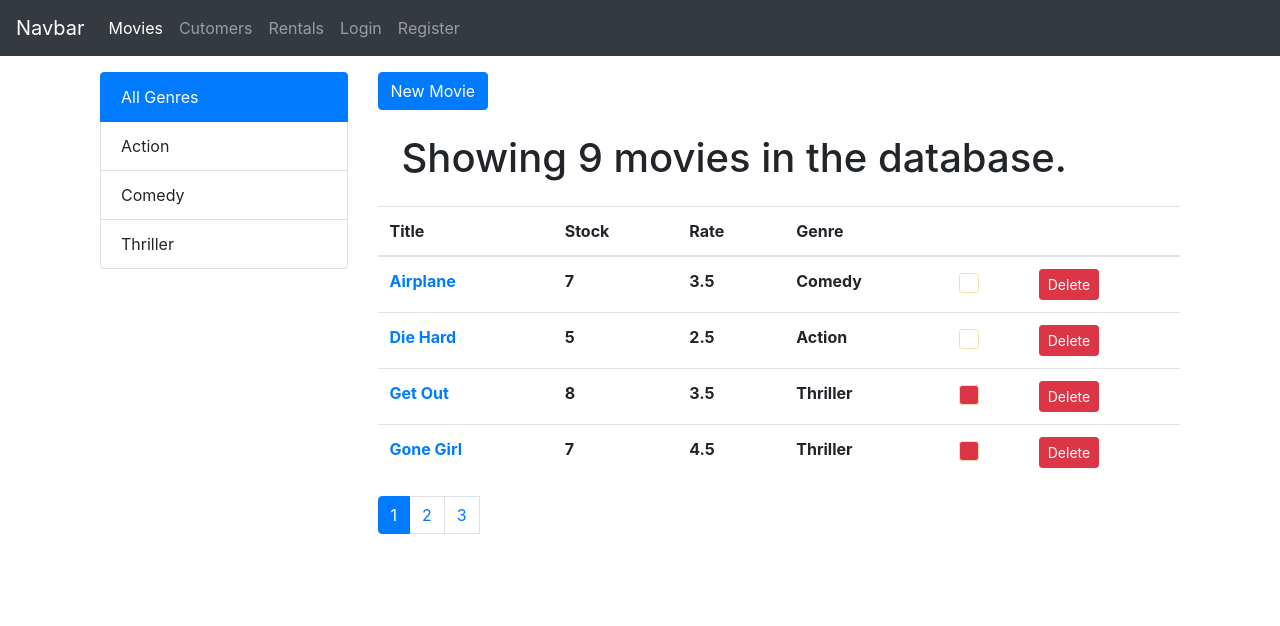
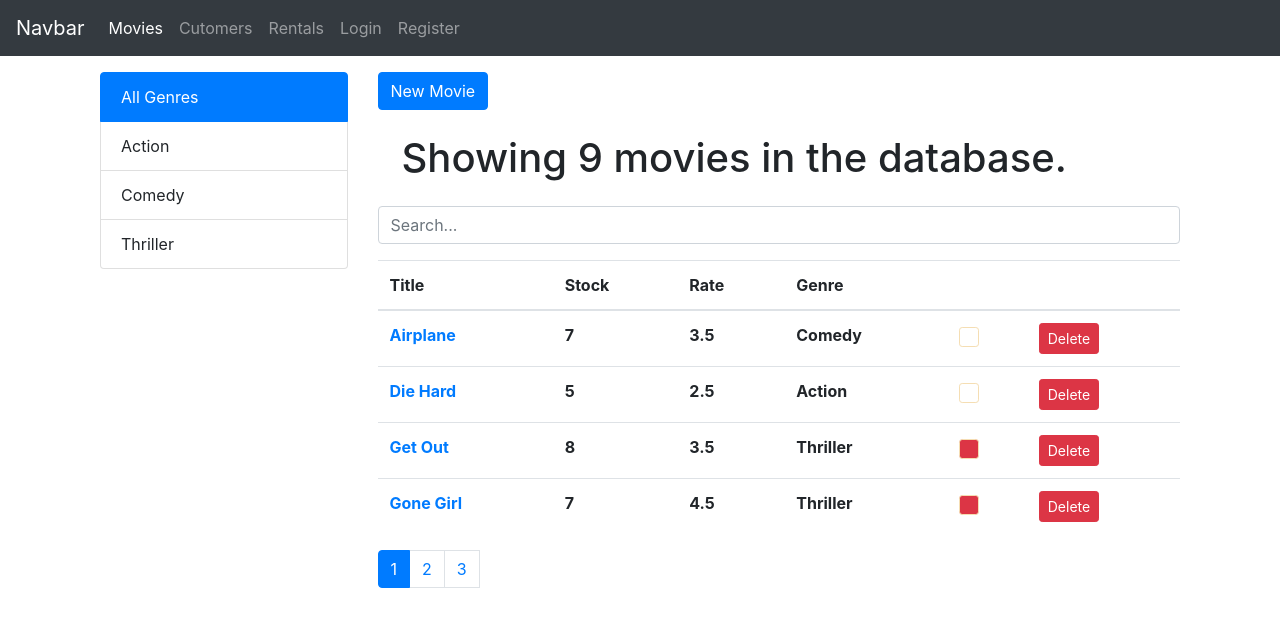
Before and after one commit to shubhamdixit8388/react-learning-vidly-app, a React (Create React App) app: page / in a window 1280 px wide. Shown: the top 626 px of the page. Built offline with nearby package versions, Linux system fonts and the light colour scheme.

Commit message:
search box added in movies list page

```diff
--- /dev/null
+++ b/src/components/common/search-box.jsx
@@ -0,0 +1,16 @@
+import React from "react";
+
+const SearchBox = ({ value, onChange }) => {
+  return (
+    <input
+      type="text"
+      name="searchString"
+      className="form-control my-3"
+      placeholder="Search..."
+      value={value}
+      onChange={(e) => onChange(e.currentTarget.value)}
+    />
+  );
+};
+
+export default SearchBox;
--- a/src/components/movies.jsx
+++ b/src/components/movies.jsx
@@ -8,6 +8,7 @@ import Table from "./common/table";
 import Like from "./common/like";
 import _ from "lodash";
 import { Link } from "react-router-dom";
+import SearchBox from "./common/search-box";
 
 class Movies extends Component {
   state = {
@@ -17,6 +18,7 @@ class Movies extends Component {
     currentPageNumber: 1,
     selectedGenre: null,
     sortColumn: { sortBy: "title", order: "asc" },
+    searchString: "",
   };
 
   movieColumns = [
@@ -70,12 +72,19 @@ class Movies extends Component {
       genres,
       selectedGenre,
       sortColumn,
+      searchString,
     } = this.state;
 
-    const filteredMovies =
-      selectedGenre && selectedGenre._id !== -999
-        ? allMovies.filter((movie) => movie.genre._id === selectedGenre._id)
-        : allMovies;
+    let filteredMovies = allMovies;
+    if (searchString) {
+      filteredMovies = allMovies.filter((movie) =>
+        movie.title.toLowerCase().startsWith(searchString.toLowerCase())
+      );
+    } else if (selectedGenre && selectedGenre._id !== -999) {
+      filteredMovies = allMovies.filter(
+        (movie) => movie.genre._id === selectedGenre._id
+      );
+    }
     let movies = _.orderBy(filteredMovies, sortColumn.sortBy, sortColumn.order);
     movies = paginate(movies, currentPageNumber, pageSize);
 
@@ -99,6 +108,10 @@ class Movies extends Component {
             <h1 className="m-4">
               Showing {filteredMovies.length} movies in the database.
             </h1>
+            <SearchBox
+              value={searchString}
+              onChange={this.handleSearchBoxChange}
+            />
             <Table
               items={movies}
               onSort={this.handleSort}
@@ -119,7 +132,7 @@ class Movies extends Component {
 
   handleGenreChange = (selectedGenre) => {
     if (selectedGenre !== this.state.selectedGenre) {
-      this.setState({ selectedGenre, currentPageNumber: 1 });
+      this.setState({ selectedGenre, currentPageNumber: 1, searchString: "" });
     }
   };
 
@@ -142,8 +155,16 @@ class Movies extends Component {
     this.setState({ sortColumn });
   };
 
+  handleSearchBoxChange = (searchString) => {
+    console.log("searchString: ", searchString);
+    this.setState({
+      searchString,
+      selectedGenre: this.state.genres[0],
+      currentPageNumber: 1,
+    });
+  };
+
   handleDeleteMovie = (selectedMovie) => {
-    console.log(selectedMovie);
     this.setState({
       movies: this.state.movies.filter(
         (movie) => movie._id !== selectedMovie._id
```
